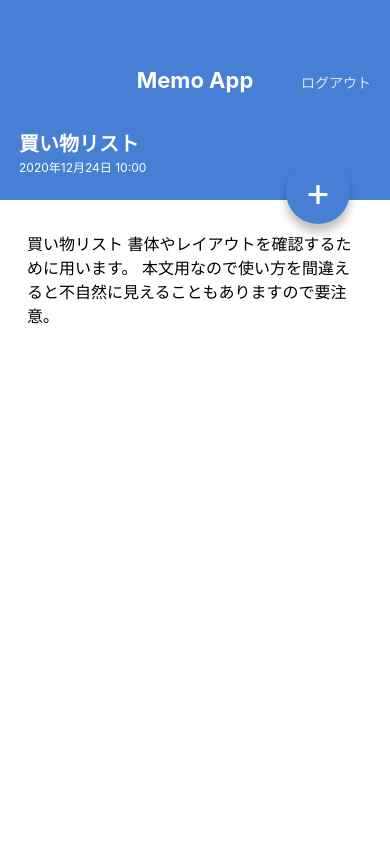
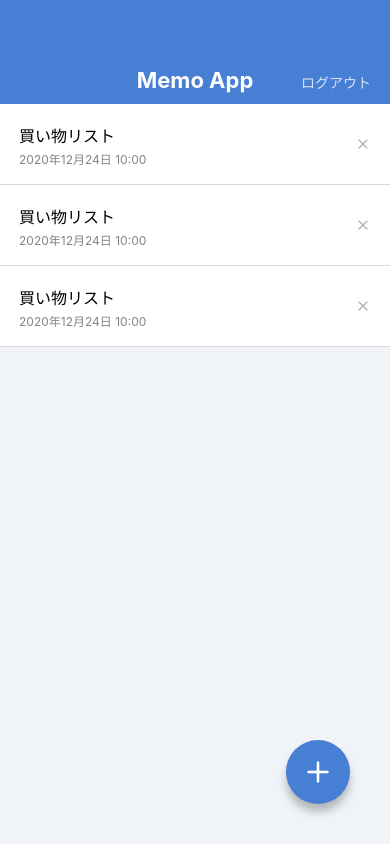
Before and after one commit to a-yazy/MemoApp, a React Native app: screen /MemoList in a window 390 px wide. Built offline with nearby package versions, Linux system fonts and the light colour scheme.

Commit message:
Install @expo/vector-icons

```diff
--- a/App.jsx
+++ b/App.jsx
@@ -13,10 +13,10 @@
 */
 import React from 'react';
 
-import MemoDetailScreen from './src/screens/MemoDetailScreen';
+import MemoListScreen from './src/screens/MemoListScreen';
 
 export default function App() {
   return (
-    <MemoDetailScreen />
+    <MemoListScreen />
   );
 }
--- a/package.json
+++ b/package.json
@@ -10,6 +10,7 @@
     "eject": "expo eject"
   },
   "dependencies": {
+    "@expo/vector-icons": "^12.0.5",
     "expo": "~44.0.0",
     "expo-status-bar": "~1.2.0",
     "expo-updates": "~0.11.6",
--- a/src/components/CircleButton.jsx
+++ b/src/components/CircleButton.jsx
@@ -1,19 +1,20 @@
 import React from 'react';
-import { StyleSheet, Text, View } from 'react-native';
+import { StyleSheet, View } from 'react-native';
 import { string, shape } from 'prop-types';
+import { Feather } from '@expo/vector-icons';
 
 export default function CircleButton(props) {
-  const { children, style } = props;
+  const { style, name } = props;
   return (
     <View style={[styles.circleButton, style]}>
-      <Text style={styles.circleButtonLabel}>{children}</Text>
+      <Feather name={name} size={32} color="white" />
     </View>
   );
 }
 
 CircleButton.propTypes = {
-  children: string.isRequired,
   style: shape(),
+  name: string.isRequired,
 };
 CircleButton.defaultProps = {
   style: null,
--- a/src/components/MemoList.jsx
+++ b/src/components/MemoList.jsx
@@ -1,5 +1,6 @@
 import React from 'react';
 import { StyleSheet, Text, View } from 'react-native';
+import { Feather } from '@expo/vector-icons';
 
 export default function MemoList() {
   return (
@@ -10,7 +11,7 @@
           <Text style={styles.memoListItemDate}>2020年12月24日 10:00</Text>
         </View>
         <View>
-          <Text>X</Text>
+          <Feather name="x" size={16} color="#B0B0B0" />
         </View>
       </View>
       <View style={styles.memoListItem}>
@@ -19,7 +20,7 @@
           <Text style={styles.memoListItemDate}>2020年12月24日 10:00</Text>
         </View>
         <View>
-          <Text>X</Text>
+          <Feather name="x" size={16} color="#B0B0B0" />
         </View>
       </View>
       <View style={styles.memoListItem}>
@@ -28,7 +29,7 @@
           <Text style={styles.memoListItemDate}>2020年12月24日 10:00</Text>
         </View>
         <View>
-          <Text>X</Text>
+          <Feather name="x" size={16} color="#B0B0B0" />
         </View>
       </View>
     </View>
--- a/src/screens/MemoDetailScreen.jsx
+++ b/src/screens/MemoDetailScreen.jsx
@@ -1,5 +1,7 @@
 import React from 'react';
-import { StyleSheet, ScrollView, Text, View } from 'react-native';
+import {
+  StyleSheet, ScrollView, Text, View,
+} from 'react-native';
 
 import AppBar from '../components/AppBar';
 import CircleButton from '../components/CircleButton';
@@ -19,7 +21,7 @@
           本文用なので使い方を間違えると不自然に見えることもありますので要注意。
         </Text>
       </ScrollView>
-      <CircleButton style={{ top: 160, bottom: 'auto' }}>+</CircleButton>
+      <CircleButton style={{ top: 160, bottom: 'auto' }} name="edit-2" />
     </View>
   );
 }
--- a/src/screens/MemoListScreen.jsx
+++ b/src/screens/MemoListScreen.jsx
@@ -10,7 +10,7 @@
     <View style={styles.container}>
       <AppBar />
       <MemoList />
-      <CircleButton>+</CircleButton>
+      <CircleButton name="plus" />
     </View>
   );
 }
```
Also changed, not shown: 1 other file (tests, documents, lock files or other folders).
